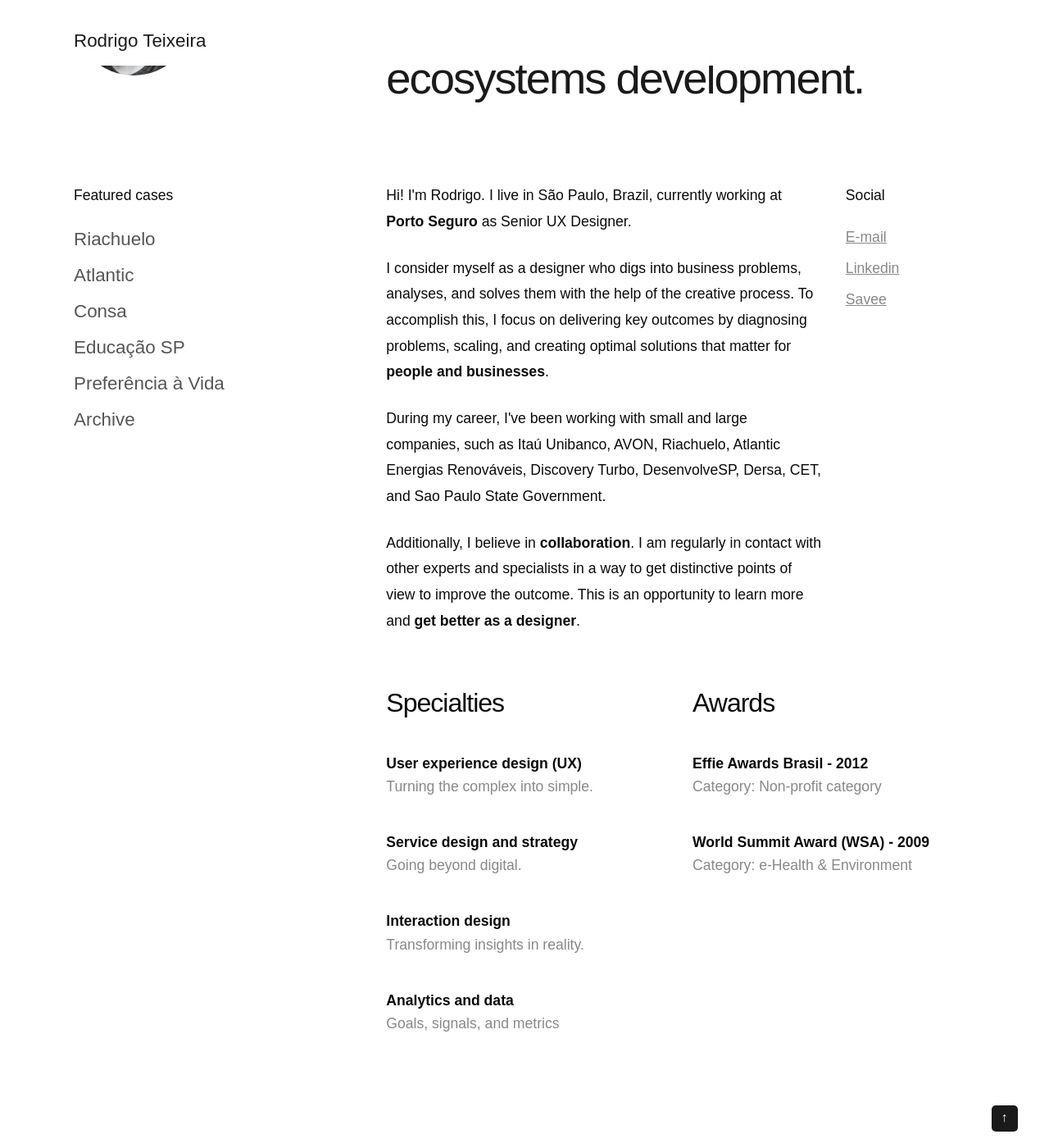
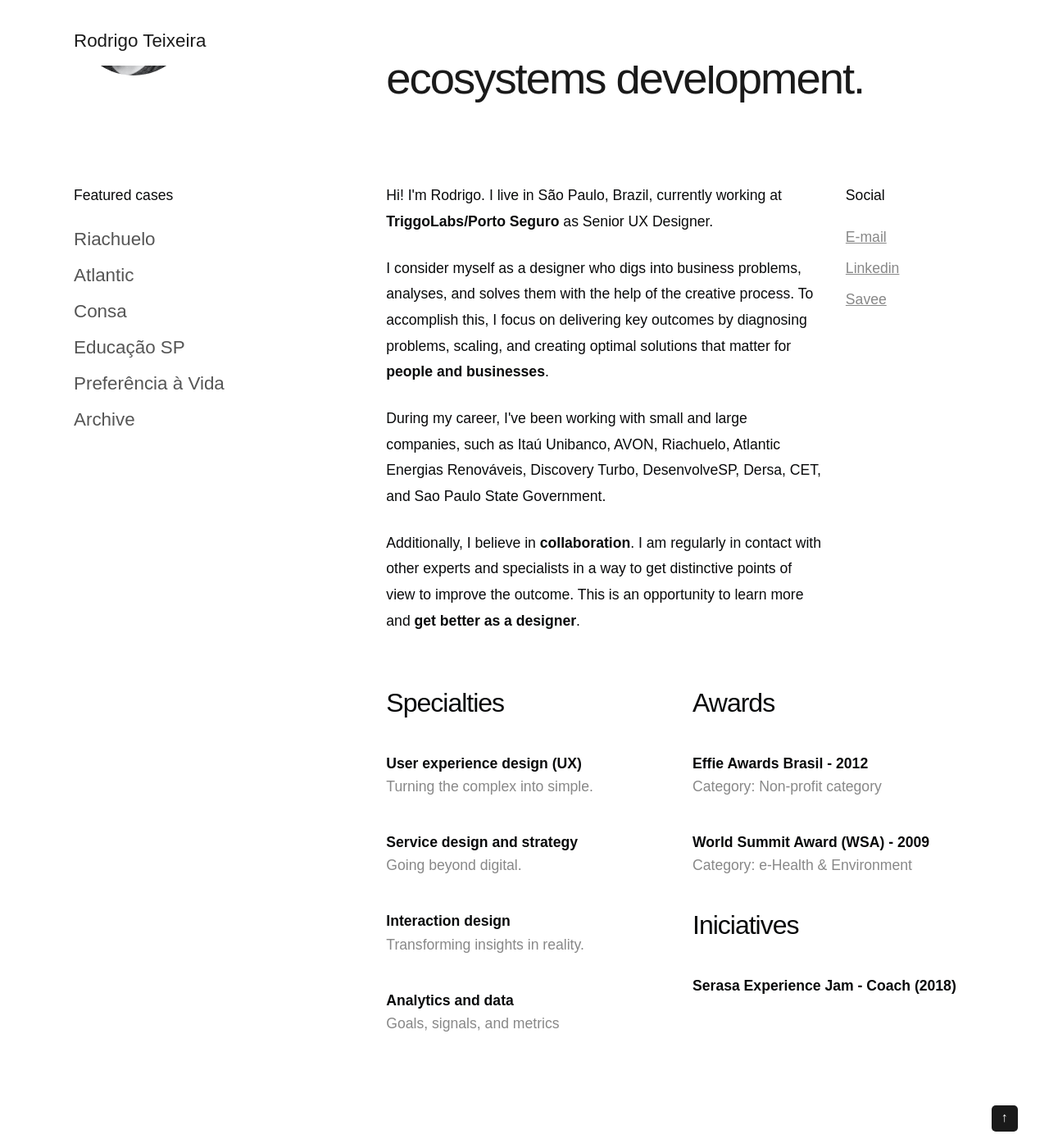
Before and after one commit to drigoteixeira/drigoteixeira.github.io, a Jekyll site: the page built from index.html, in a window 1280 px wide and 1400 px high, scrolled down 234 px. Shown: the whole window at 82% size. Built offline with Jekyll 4.4.1, drawn with Linux system fonts in a browser that asks for light colours; some web fonts are replaced.

Commit message:
Update project page

```diff
--- a/index.html
+++ b/index.html
@@ -48,7 +48,7 @@
                 <div class="nine columns">
 
 
-                    <p>Hi! I'm Rodrigo. I live in São Paulo, Brazil, currently working at <b>Porto Seguro</b> as Senior UX Designer.</p>
+                    <p>Hi! I'm Rodrigo. I live in São Paulo, Brazil, currently working at <b>TriggoLabs/Porto Seguro</b> as Senior UX Designer.</p>
 
                     <p>I consider myself as a designer who digs into business problems, analyses, and solves them with the help of the creative process. To accomplish this, I focus on delivering key outcomes by diagnosing problems, scaling, and creating optimal solutions that matter for <b>people and businesses</b>.</p>
 
@@ -93,6 +93,11 @@
                         <dt>World Summit Award (WSA) - 2009</dt>
                         <dd>Category: e-Health &amp; Environment</dd>
                     </dl>
+
+                    <h2>Iniciatives</h2>
+                    <dl>
+                        <dt>Serasa Experience Jam - Coach (2018)</dt>
+                    </dl>
                 </div>
             </div>
         </div>
@@ -102,7 +107,7 @@
 <div class="container">
     <hr>
 	<div class="row">
-	    <div class="six columns">
+	    <div class="four columns">
            <p>See project</p>
         </div>
 		<div class="six columns">
--- a/projects/riachuelo/index.html
+++ b/projects/riachuelo/index.html
@@ -158,7 +158,6 @@
     </div>
 </div>
 
-
 <div class="container">
     <hr>
 	<div class="row">
```
